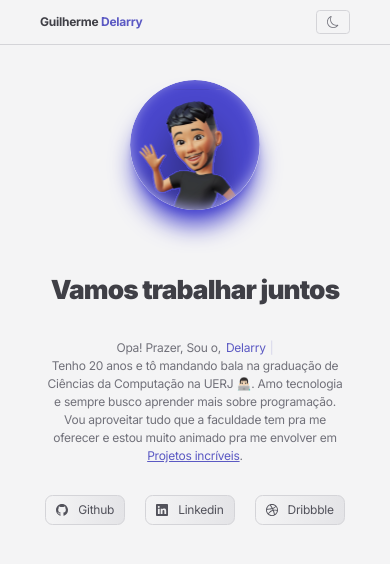
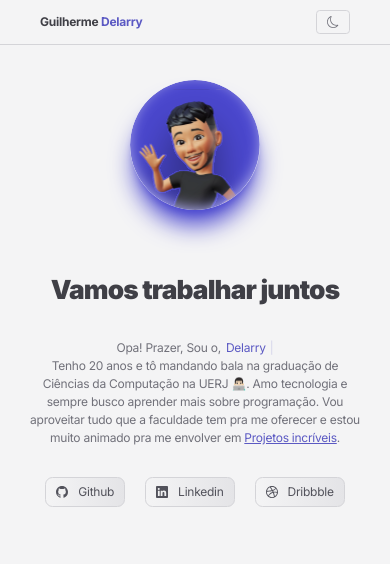
Before and after one commit to Delarry021/portifolio-2023, a Next.js app: page / in a window 390 px wide. Shown: the top 564 px of the page. Built offline with nearby package versions, Linux system fonts and the light colour scheme.

Commit message:
Update page.tsx

```diff
--- a/app/page.tsx
+++ b/app/page.tsx
@@ -22,7 +22,7 @@ export default function Index() {
 
 
   return (
-    <main className={`flex px-16 flex-col justify-center ${inter.className}`}>
+    <main className={`flex lg:px-16 flex-col justify-center ${inter.className}`}>
       <Header/>
       <Homepage/>
       <Projetos/>
```
